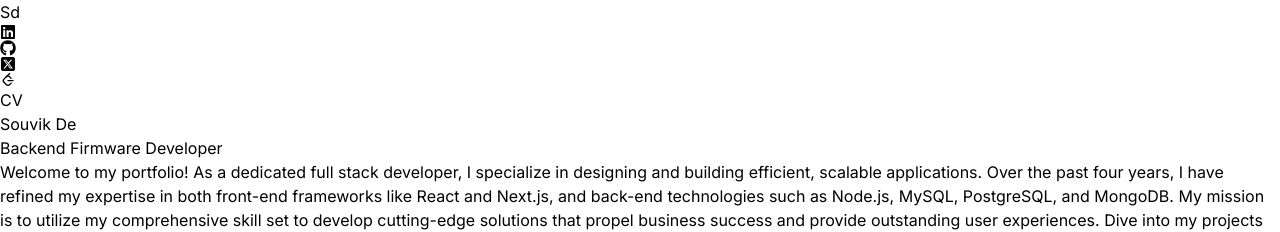
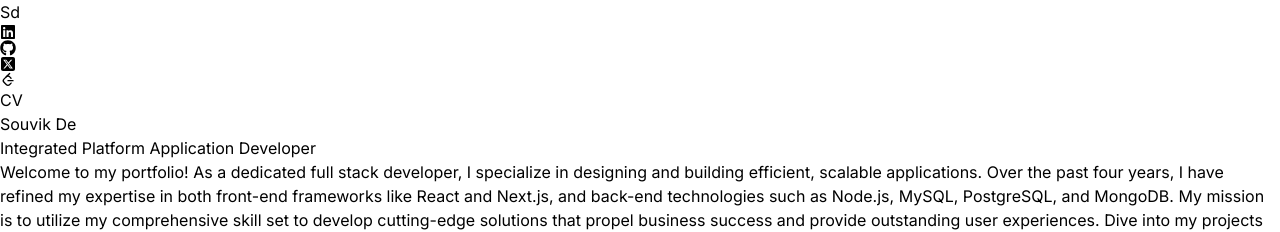
Before and after one commit to Souvikde07/React-Portfolio, a React (Vite) app: page / in a window 1280 px wide. Shown: the top 232 px of the page. Built offline with nearby package versions, Linux system fonts and the light colour scheme.

Commit message:
updated the current designation in the Hero Section

```diff
--- a/src/components/Hero.jsx
+++ b/src/components/Hero.jsx
@@ -28,7 +28,7 @@ const Hero = () => {
                     animate="visible"
                     className="bg-gradient-to-r from-pink-300 via-slate-500 to-purple-500 bg-clip-text
                     text-3xl tracking-tight text-transparent text-center lg:text-left">
-                        Backend Firmware Developer
+                        Integrated Platform Application Developer
                     </motion.span>
                     <motion.p
                     variants={container(1)}
```
